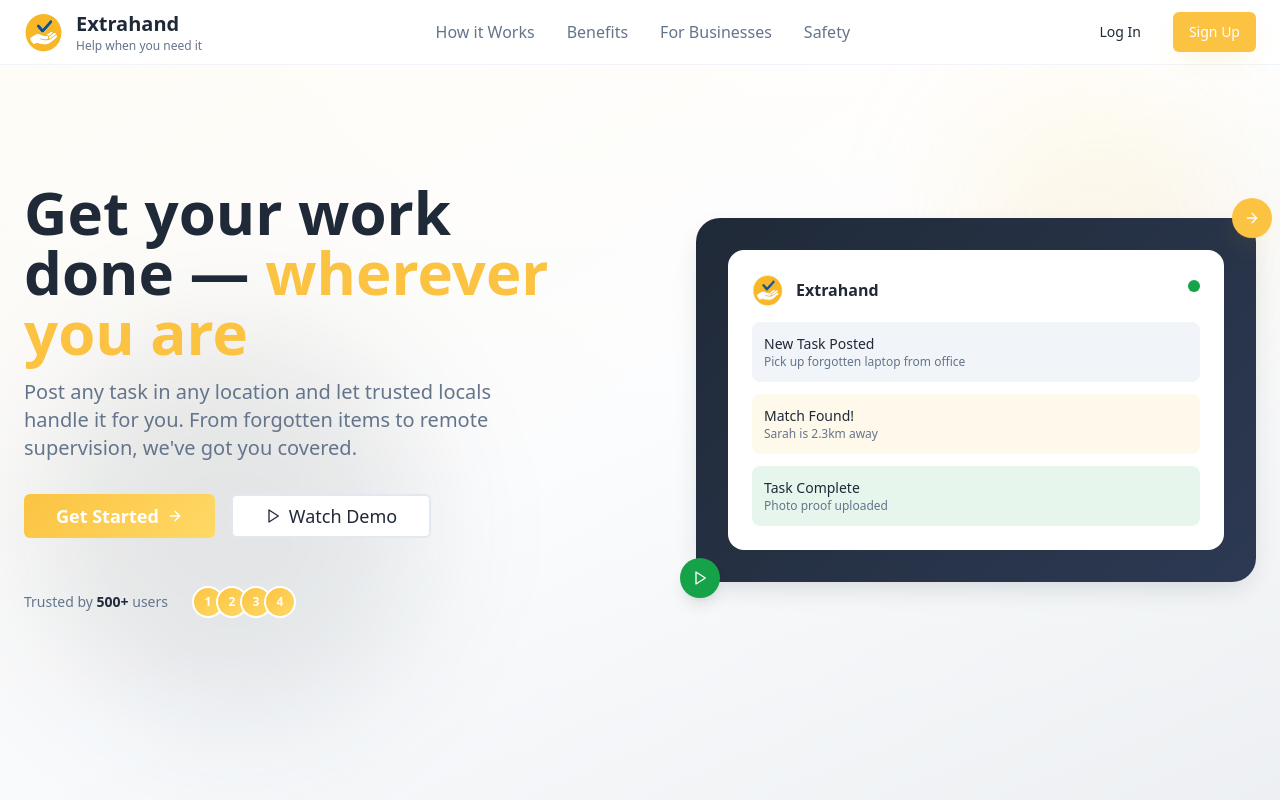
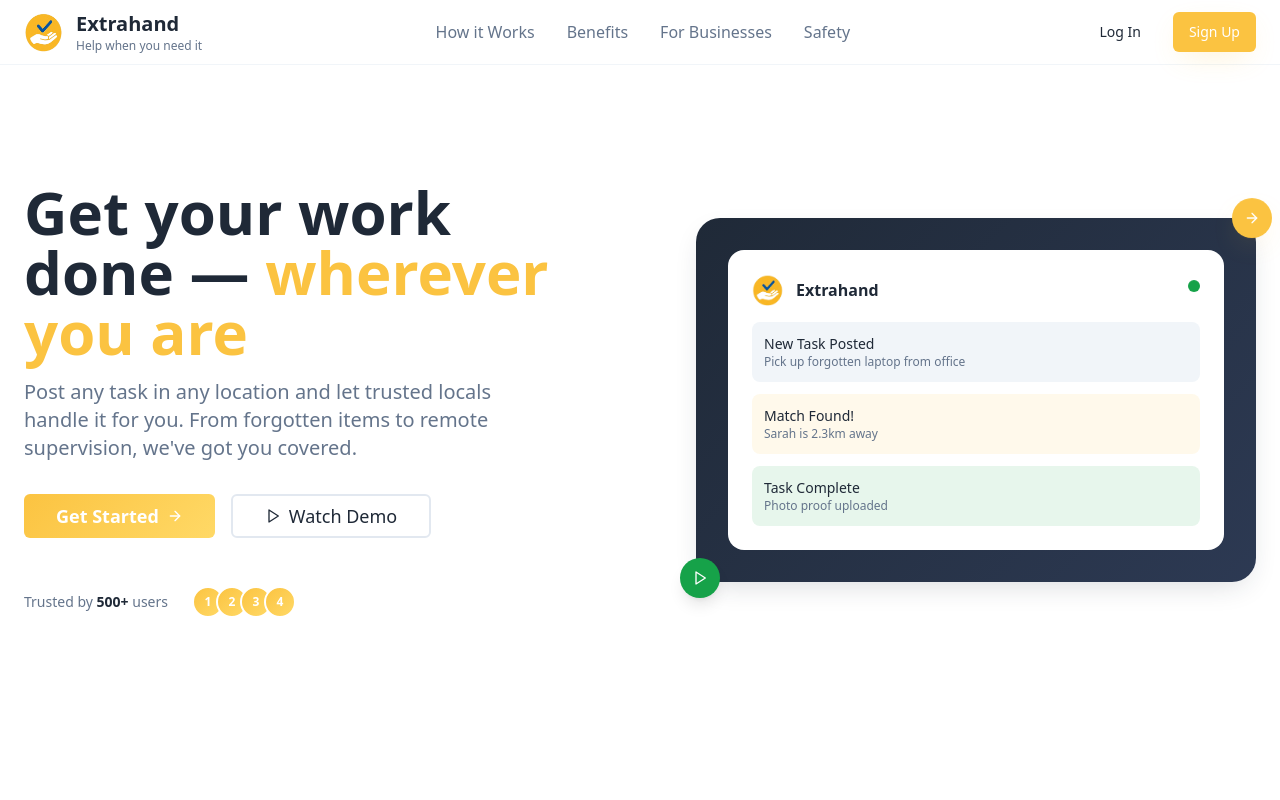
Before and after one commit to TrizenVenturesLLP/extrahand-task-pilot, a React (Vite) app: page / in a window 1280 px wide. Shown: the top 800 px of the page. Built offline with nearby package versions, Linux system fonts and the light colour scheme.

Commit message:
bg gradient removed

```diff
--- a/src/components/HeroSection.tsx
+++ b/src/components/HeroSection.tsx
@@ -3,16 +3,16 @@ import { Button } from "@/components/ui/button";
 
 const HeroSection = () => {
   return (
-    <section className="relative bg-gradient-subtle min-h-screen flex items-center overflow-hidden">
+    <section className="relative min-h-screen flex items-center overflow-hidden">
       {/* Background decoration */}
-      <div className="absolute inset-0 bg-gradient-to-br from-primary/5 via-transparent to-secondary/5"></div>
-      <div className="absolute top-20 right-10 w-72 h-72 bg-primary/10 rounded-full blur-3xl"></div>
-      <div className="absolute bottom-20 left-10 w-96 h-96 bg-secondary/10 rounded-full blur-3xl"></div>
+      <div className="absolute inset-0"></div>
+      <div className="absolute top-20 right-10 w-72 h-72"></div>
+      <div className="absolute bottom-20 left-10 w-96 h-96 "></div>
 
       <div className="container mx-auto px-6 relative z-10">
         <div className="grid lg:grid-cols-2 gap-12 items-center">
           {/* Content */}
-          <div className="space-y-8 animate-fade-in">
+          <div className="space-y-8">
             <div className="space-y-4">
               <h1 className="text-5xl lg:text-6xl font-bold text-secondary leading-tight">
                 Get your work done —{" "}
```
